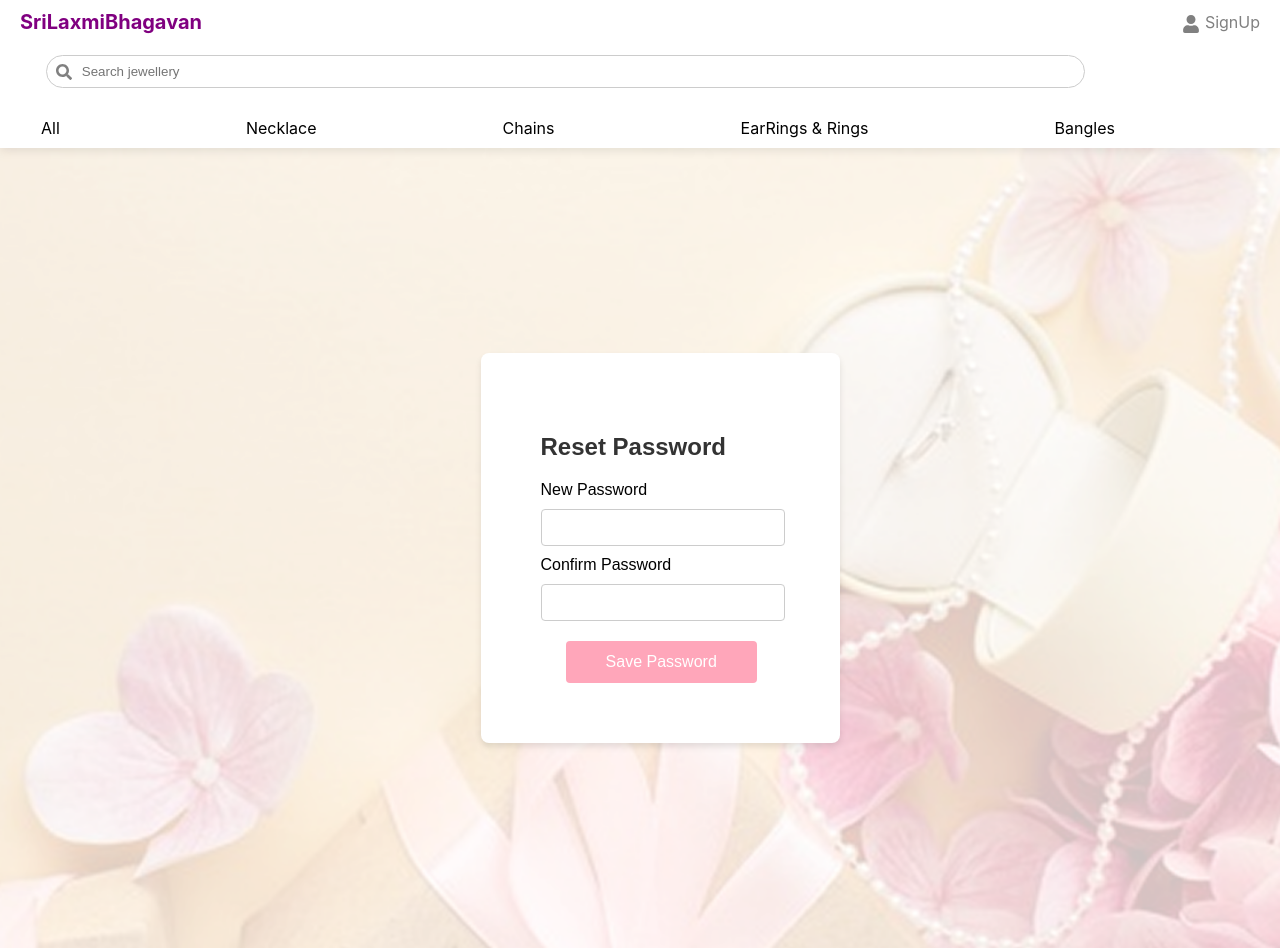
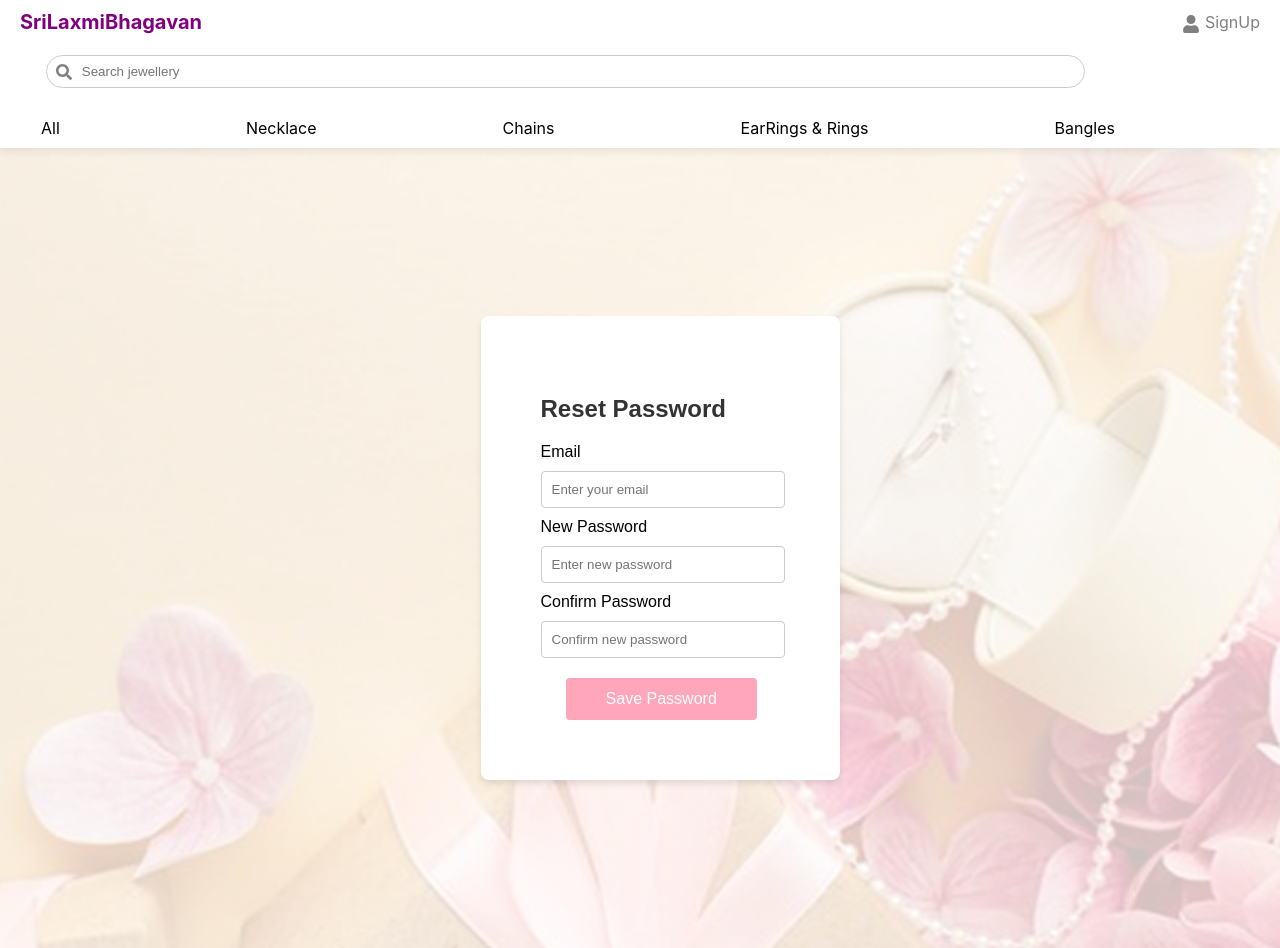
Before and after one commit to vishwasri-technologies/jewellery-web-app-frontend, a React (Create React App) app: page /Reset in a window 1280 px wide. Built offline with nearby package versions, Linux system fonts and the light colour scheme.

Commit message:
integration Reset

```diff
--- a/src/Components/Reset.js
+++ b/src/Components/Reset.js
@@ -26,43 +26,33 @@
 
 
 import React, { useState } from "react";
-import { useNavigate } from "react-router-dom"; // For redirection
+import { Link } from "react-router-dom";
 import axios from "axios";
 import "./Reset.css";
 
 const Reset = () => {
+  const [email, setEmail] = useState("");
   const [newPassword, setNewPassword] = useState("");
   const [confirmPassword, setConfirmPassword] = useState("");
-  const [message, setMessage] = useState(""); // To display success/error messages
-  const navigate = useNavigate(); // To redirect after success
+  const [message, setMessage] = useState("");
 
   const handleReset = async (e) => {
     e.preventDefault();
 
-    // Get token from localStorage
-    const token = localStorage.getItem("token");
-    if (!token) {
-      setMessage("Unauthorized! Please log in first.");
+    if (newPassword !== confirmPassword) {
+      setMessage("Passwords do not match.");
       return;
     }
 
     try {
-      const response = await axios.post(
-        "http://localhost:5000/Reset",
-        { newPassword, confirmPassword },
-        {
-          headers: {
-            Authorization: `Bearer ${token}`, // Attach token for authentication
-            "Content-Type": "application/json",
-          },
-        }
-      );
+      const response = await axios.post("http://localhost:5000/Reset", {
+        email,
+        newPassword,
+      });
 
-      // If successful, show success message and redirect
       setMessage(response.data.message);
-      setTimeout(() => navigate("/login"), 2000); // Redirect to login page
     } catch (error) {
-      setMessage(error.response?.data?.message || "Error updating password");
+      setMessage(error.response?.data?.message || "Something went wrong.");
     }
   };
 
@@ -70,12 +60,23 @@ const Reset = () => {
     <div className="reset-container">
       <div className="reset-form">
         <h2>Reset Password</h2>
-        {message && <p className="message">{message}</p>} {/* Show success/error messages */}
+        {message && <p className="message">{message}</p>}
         <form onSubmit={handleReset}>
+          <label htmlFor="email">Email</label>
+          <input
+            type="email"
+            id="email"
+            placeholder="Enter your email"
+            value={email}
+            onChange={(e) => setEmail(e.target.value)}
+            required
+          />
+
           <label htmlFor="newPassword">New Password</label>
           <input
             type="password"
             id="newPassword"
+            placeholder="Enter new password"
             value={newPassword}
             onChange={(e) => setNewPassword(e.target.value)}
             required
@@ -85,6 +86,7 @@ const Reset = () => {
           <input
             type="password"
             id="confirmPassword"
+            placeholder="Confirm new password"
             value={confirmPassword}
             onChange={(e) => setConfirmPassword(e.target.value)}
             required
```
